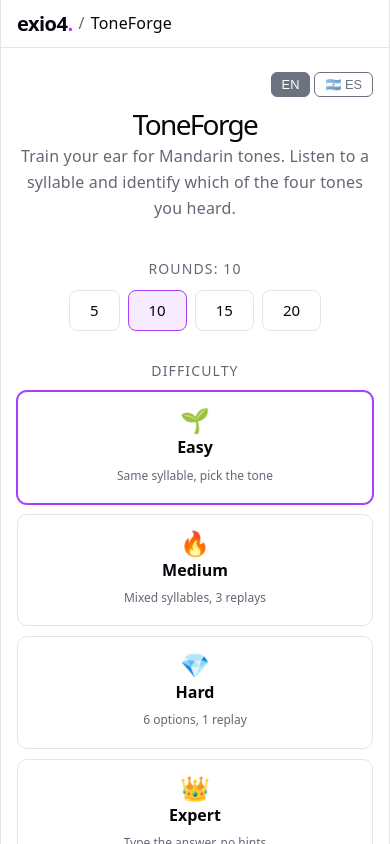
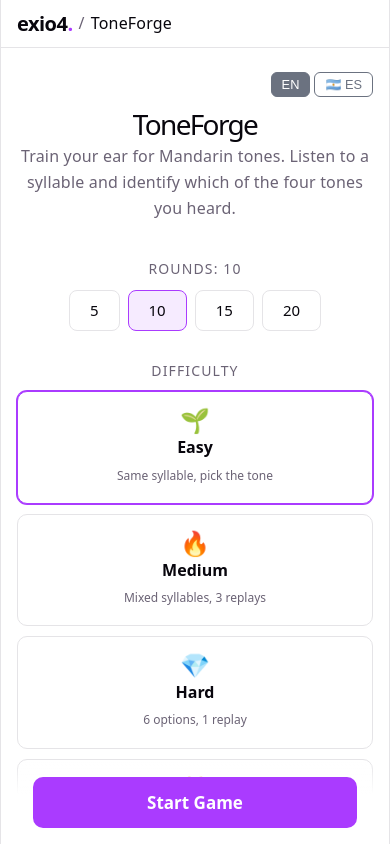
Before and after one commit to EXio4/exio4.github.io, a React (Vite) app: page /apps/toneforge in a window 390 px wide. Shown: the top 844 px of the page. Built offline with nearby package versions, Linux system fonts and the light colour scheme.

Commit message:
toneforge: sticky start button, 2-col option grid on mobile
- Start Game button now sticks to viewport bottom with gradient backdrop,
  always accessible while scrolling through setup options.
- .tf-options uses 2-column grid on screens ≤480px for clean 2×2 layout
  when all 4 tones are active.

```diff
--- a/src/apps/toneforge/SetupScreen.tsx
+++ b/src/apps/toneforge/SetupScreen.tsx
@@ -173,9 +173,11 @@ export function SetupScreen({ onStart }: Props) {
         </div>
       </section>
 
-      <button className="tf-start-btn" onClick={handleStart}>
-        {t.startGame}
-      </button>
+      <div className="tf-start-sticky">
+        <button className="tf-start-btn" onClick={handleStart}>
+          {t.startGame}
+        </button>
+      </div>
     </div>
   )
 }
--- a/src/apps/toneforge/toneforge.css
+++ b/src/apps/toneforge/toneforge.css
@@ -84,6 +84,26 @@
 
 .tf-setup {
   text-align: center;
+  padding-bottom: 100px;
+  @media (max-width: 600px) {
+    padding-bottom: 90px;
+  }
+}
+
+.tf-start-sticky {
+  position: sticky;
+  bottom: 0;
+  padding: 16px 0;
+  background: linear-gradient(to top, var(--bg) 60%, transparent);
+}
+
+.tf-start-sticky .tf-start-btn {
+  min-width: 220px;
+  @media (max-width: 600px) {
+    min-width: 0;
+    width: calc(100% - 32px);
+    max-width: 400px;
+  }
 }
 
 .tf-setup-title {
@@ -431,6 +451,10 @@
   grid-template-columns: repeat(auto-fit, minmax(120px, 1fr));
   gap: 10px;
   margin-bottom: 32px;
+
+  @media (max-width: 480px) {
+    grid-template-columns: repeat(2, 1fr);
+  }
 }
 
 .tf-option {
```
